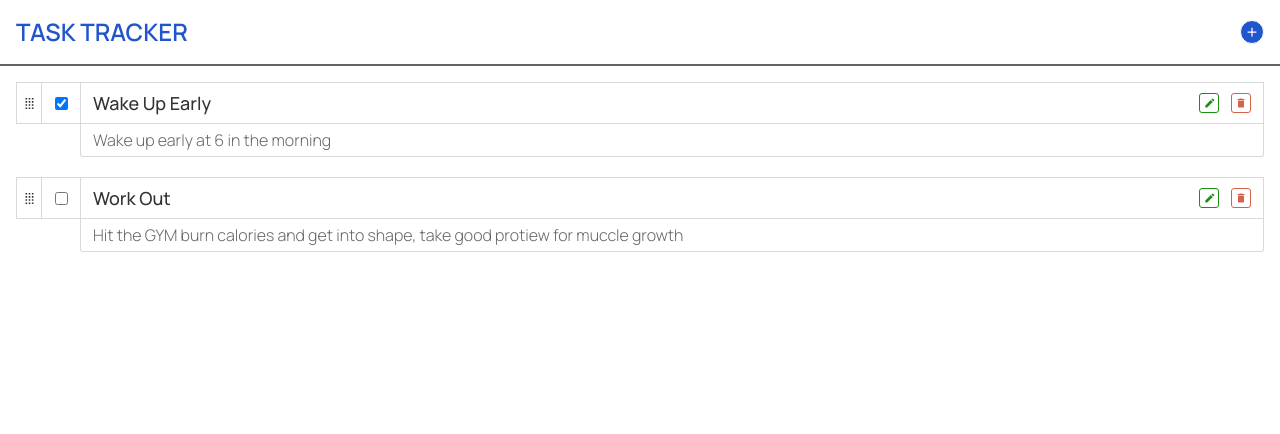
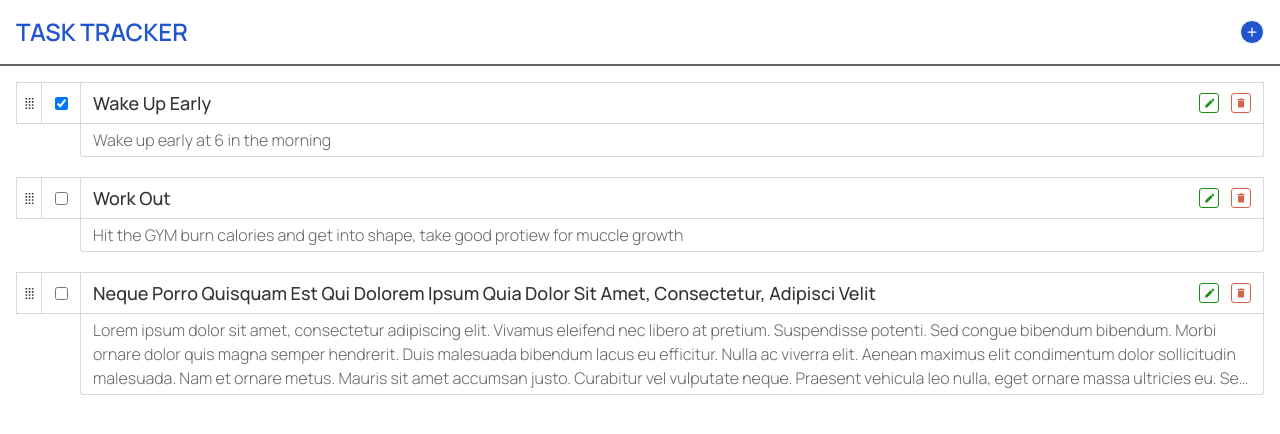
Before and after one commit to PixelSanctuary/TaskTracker, a Vue app: page / in a window 1280 px wide. Shown: the top 434 px of the page. Built offline with nearby package versions, Linux system fonts and the light colour scheme.

Commit message:
bug fixes

```diff
--- a/src/components/TaskCard.vue
+++ b/src/components/TaskCard.vue
@@ -2,11 +2,11 @@
   <section>
     <div class="flex items-center text-gray border border-lightSilver">
       <span
-        class="cursor-grab w-6 h-10 flex items-center justify-center"
+        class="cursor-grab min-w-6 min-h-10 flex items-center justify-center"
         v-html="svgIcons?.dragIcon"
       ></span>
       <fieldset
-        class="h-10 w-10 cursor-pointer flex items-center justify-center border-x border-lightSilver"
+        class="h-10 min-w-10 cursor-pointer flex items-center justify-center border-x border-lightSilver"
       >
         <input class="cursor-pointer" :checked="isChecked" type="checkbox" />
       </fieldset>
--- a/src/store.js
+++ b/src/store.js
@@ -14,6 +14,12 @@ const state = reactive({
     description: "Hit the GYM burn calories and get into shape, take good protiew for muccle growth",
     isCompleted: false,
     priorityIndex: 1
+  },
+  {
+    title: "Neque porro quisquam est qui dolorem ipsum quia dolor sit amet, consectetur, adipisci velit",
+    description: "Lorem ipsum dolor sit amet, consectetur adipiscing elit. Vivamus eleifend nec libero at pretium. Suspendisse potenti. Sed congue bibendum bibendum. Morbi ornare dolor quis magna semper hendrerit. Duis malesuada bibendum lacus eu efficitur. Nulla ac viverra elit. Aenean maximus elit condimentum dolor sollicitudin malesuada. Nam et ornare metus. Mauris sit amet accumsan justo. Curabitur vel vulputate neque. Praesent vehicula leo nulla, eget ornare massa ultricies eu. Sed diam purus, lacinia facilisis ornare vitae, feugiat nec sem. Sed velit justo, luctus ac facilisis vel, elementum sed quam. Nulla at ullamcorper ex. Vestibulum ante ipsum primis in faucibus orci luctus et ultrices posuere cubilia curae; Duis euismod eleifend eros, et interdum lectus ornare vitae.",
+    isCompleted: false,
+    priorityIndex: 3
   }
 ],
   selectedTask: null,
```
